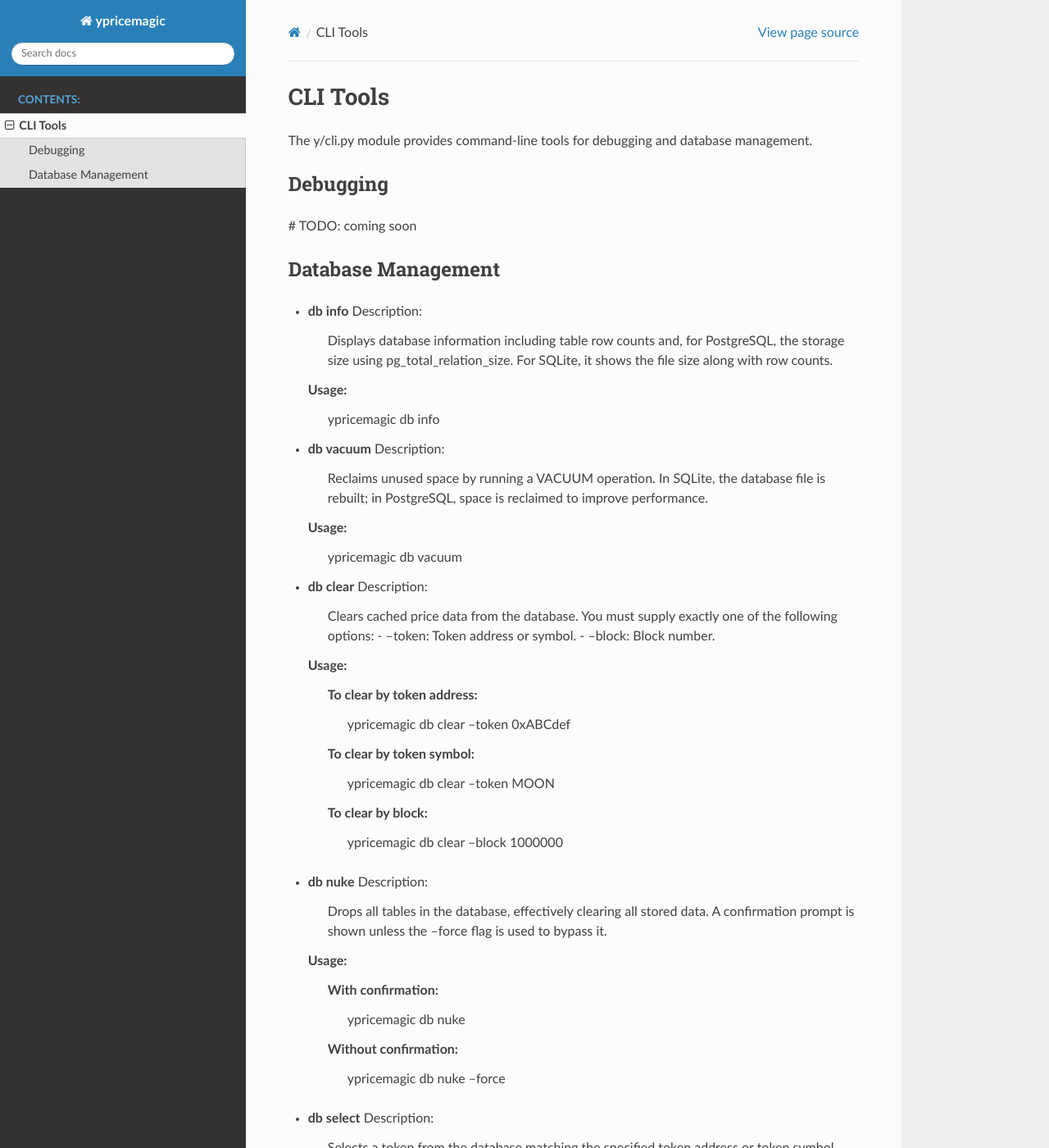
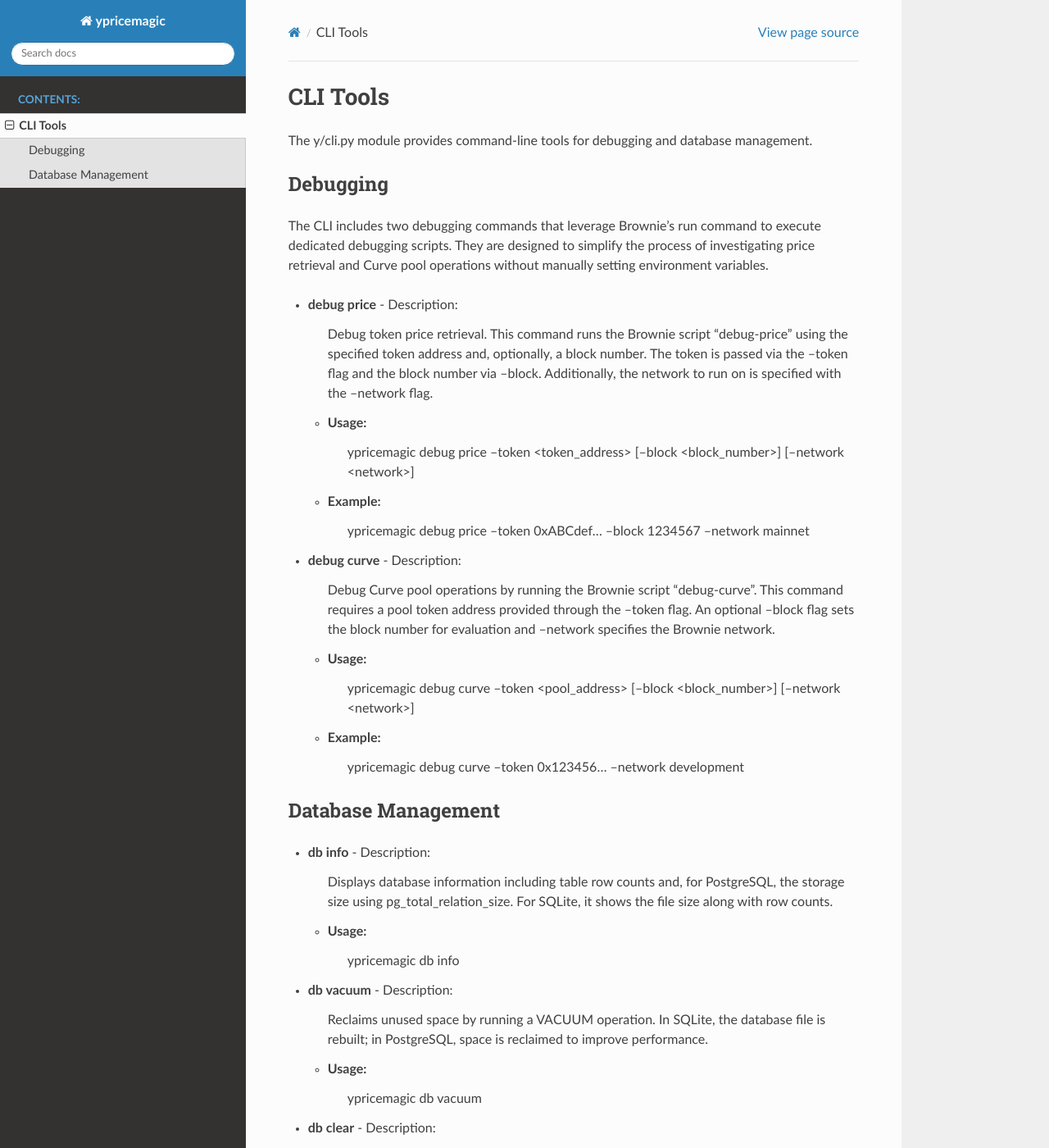
Before and after one commit to BobTheBuidler/ypricemagic, a Sphinx documentation site: the page built from docs/cli.rst, in a window 1280 px wide and 1400 px high. Shown: the whole window at 82% size. Built offline with Sphinx 7.4.7 and the Read the Docs theme 3.1.0, drawn with Linux system fonts in a browser that asks for light colours; pages that are not in the unit, such as notebooks, are missing from menus; some of the changed text lies outside the part shown.

Commit message:
feat: `ypricemagic debug` cli tool

```diff
--- a/docs/cli.rst
+++ b/docs/cli.rst
@@ -6,32 +6,47 @@
 Debugging
 ---------
 
-# TODO: coming soon
+The CLI includes two debugging commands that leverage Brownie's run command to execute dedicated debugging scripts. They are designed to simplify the process of investigating price retrieval and Curve pool operations without manually setting environment variables.
+
+- **debug price**
+  - Description:
+      Debug token price retrieval. This command runs the Brownie script "debug-price" using the specified token address and, optionally, a block number. The token is passed via the --token flag and the block number via --block. Additionally, the network to run on is specified with the --network flag.
+  - Usage:
+      ypricemagic debug price --token <token_address> [--block <block_number>] [--network <network>]
+
+  - Example:
+      ypricemagic debug price --token 0xABCdef... --block 1234567 --network mainnet
+
+- **debug curve**
+  - Description:
+      Debug Curve pool operations by running the Brownie script "debug-curve". This command requires a pool token address provided through the --token flag. An optional --block flag sets the block number for evaluation and --network specifies the Brownie network.
+  - Usage:
+      ypricemagic debug curve --token <pool_address> [--block <block_number>] [--network <network>]
+
+  - Example:
+      ypricemagic debug curve --token 0x123456... --network development
 
 Database Management
 -------------------
 
 - **db info**
-  Description:
+  - Description:
       Displays database information including table row counts and, for PostgreSQL, the storage size using pg_total_relation_size. For SQLite, it shows the file size along with row counts.
-
-  Usage:
+  - Usage:
       ypricemagic db info
 
 - **db vacuum**
-  Description:
+  - Description:
       Reclaims unused space by running a VACUUM operation. In SQLite, the database file is rebuilt; in PostgreSQL, space is reclaimed to improve performance.
-
-  Usage:
+  - Usage:
       ypricemagic db vacuum
 
 - **db clear**
-  Description:
+  - Description:
       Clears cached price data from the database. You must supply exactly one of the following options:
       - --token: Token address or symbol.
       - --block: Block number.
-
-  Usage:
+  - Usage:
       To clear by token address:
           ypricemagic db clear --token 0xABCdef
       To clear by token symbol:
@@ -40,19 +55,18 @@
           ypricemagic db clear --block 1000000
 
 - **db nuke**
-  Description:
+  - Description:
       Drops all tables in the database, effectively clearing all stored data. A confirmation prompt is shown unless the --force flag is used to bypass it.
-
-  Usage:
+  - Usage:
       With confirmation:
           ypricemagic db nuke
       Without confirmation:
           ypricemagic db nuke --force
 
 - **db select**
-  Description:
+  - Description:
       Selects a token from the database matching the specified token address or token symbol, and displays detailed information about the token.
-  Usage:
+  - Usage:
       ypricemagic db select <target>
       (Replace <target> with the token address or symbol, for example:
           ypricemagic db select 0x123abc... or
```
Also changed, not shown: 1 other file.
